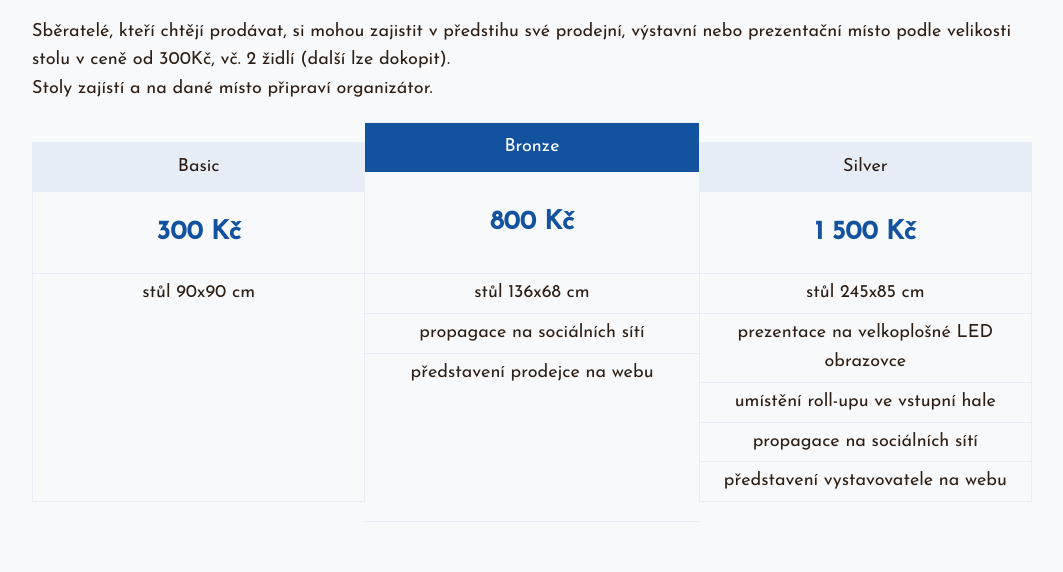
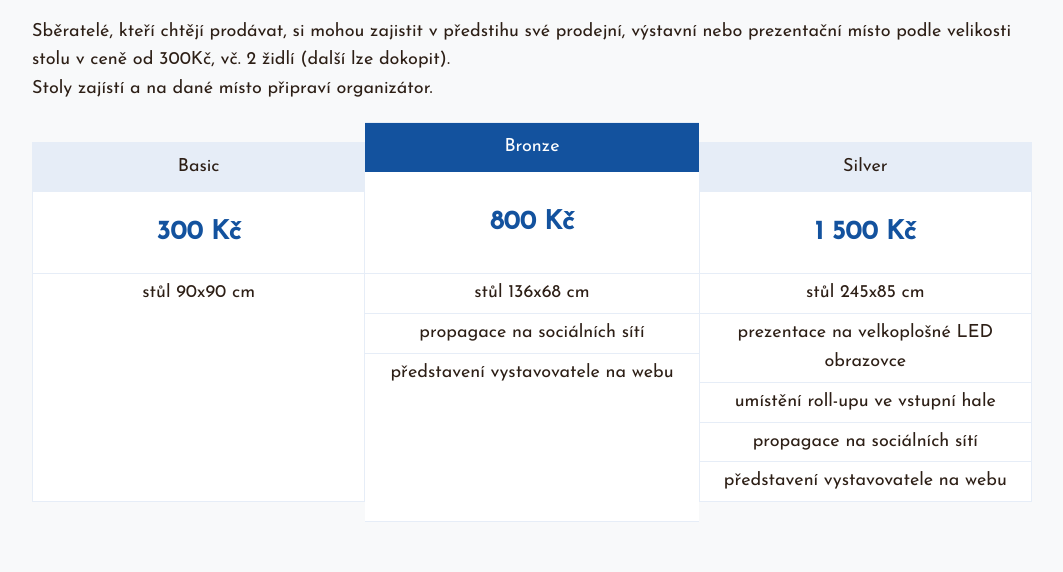
Before and after one commit to wendykr/ZAVERECNY-PROJEKT-Expo, an Eleventy site: page vystavovatel.html in a window 1280 px wide. Shown: the part 860-1432 px from the top of the page, without its empty margins (108-1171 px from the left). Built offline with nearby package versions, Linux system fonts and the light colour scheme; Eleventy itself is replaced by a stand-in of ours; files that its build step writes are made by us from their sources.

Commit message:
Background color package

```diff
--- a/scss/style.scss
+++ b/scss/style.scss
@@ -494,6 +494,7 @@ section + section {
 
     &__version {
         border: 1px solid color.$color-secondary-bg;
+        background-color: color.$color-white;
 
         @media screen and (min-width: breakpoint.$width-computer) {
             flex: 0 0 calc(100% / 3);
--- a/vystavovatel.html
+++ b/vystavovatel.html
@@ -34,7 +34,7 @@ title: Pro vystavovatele
                         <ul class="package__description">
                             <li class="package__item--popular">stůl 136x68 cm</li>
                             <li class="package__item--popular">propagace na sociálních sítí</li>
-                            <li class="package__item--popular">představení prodejce na webu</li>
+                            <li class="package__item--popular">představení vystavovatele na webu</li>
                         </ul>
                     </div>
                     <div class="package__version">
```
Also changed, not shown: css/style.css, 1 other file.
